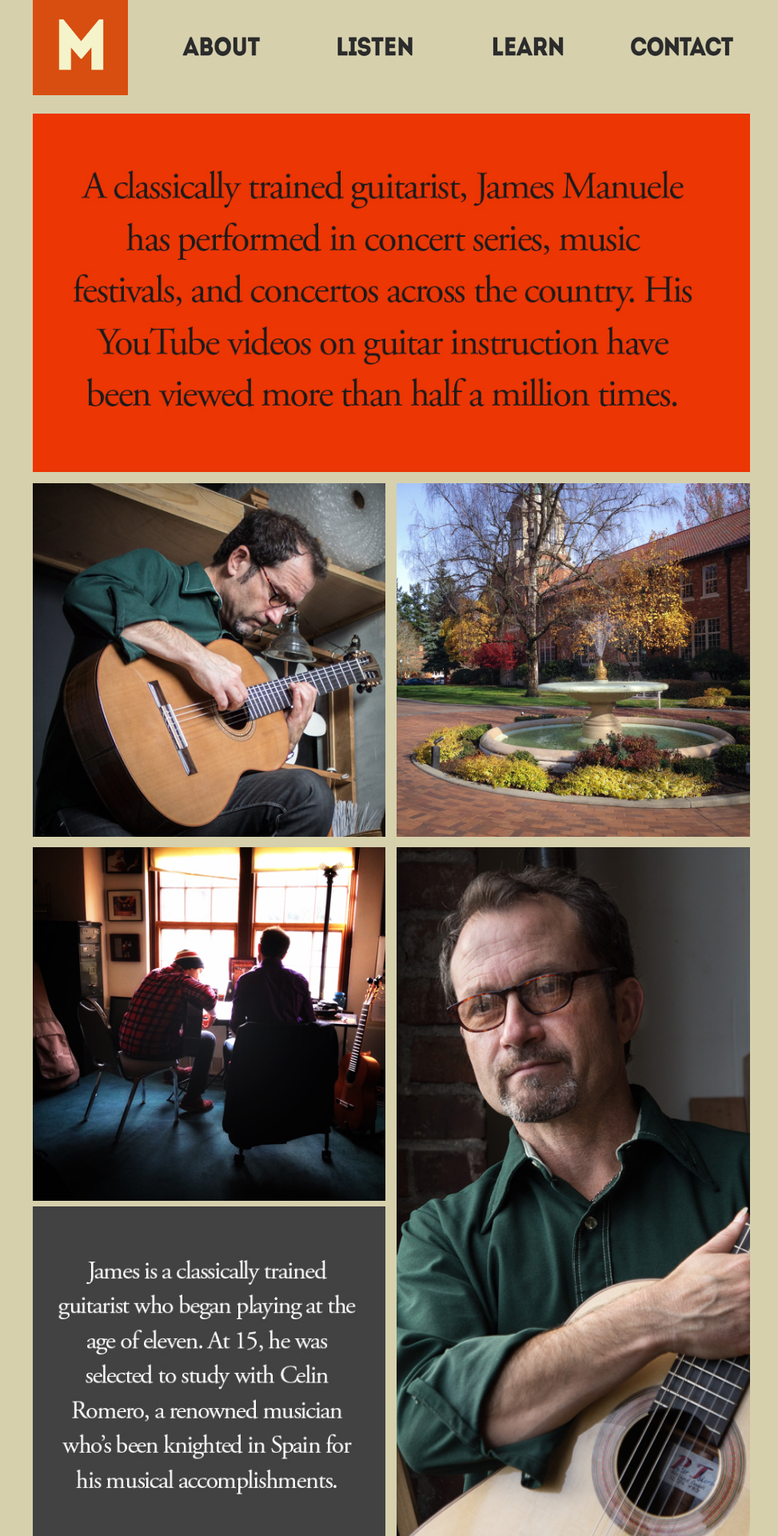
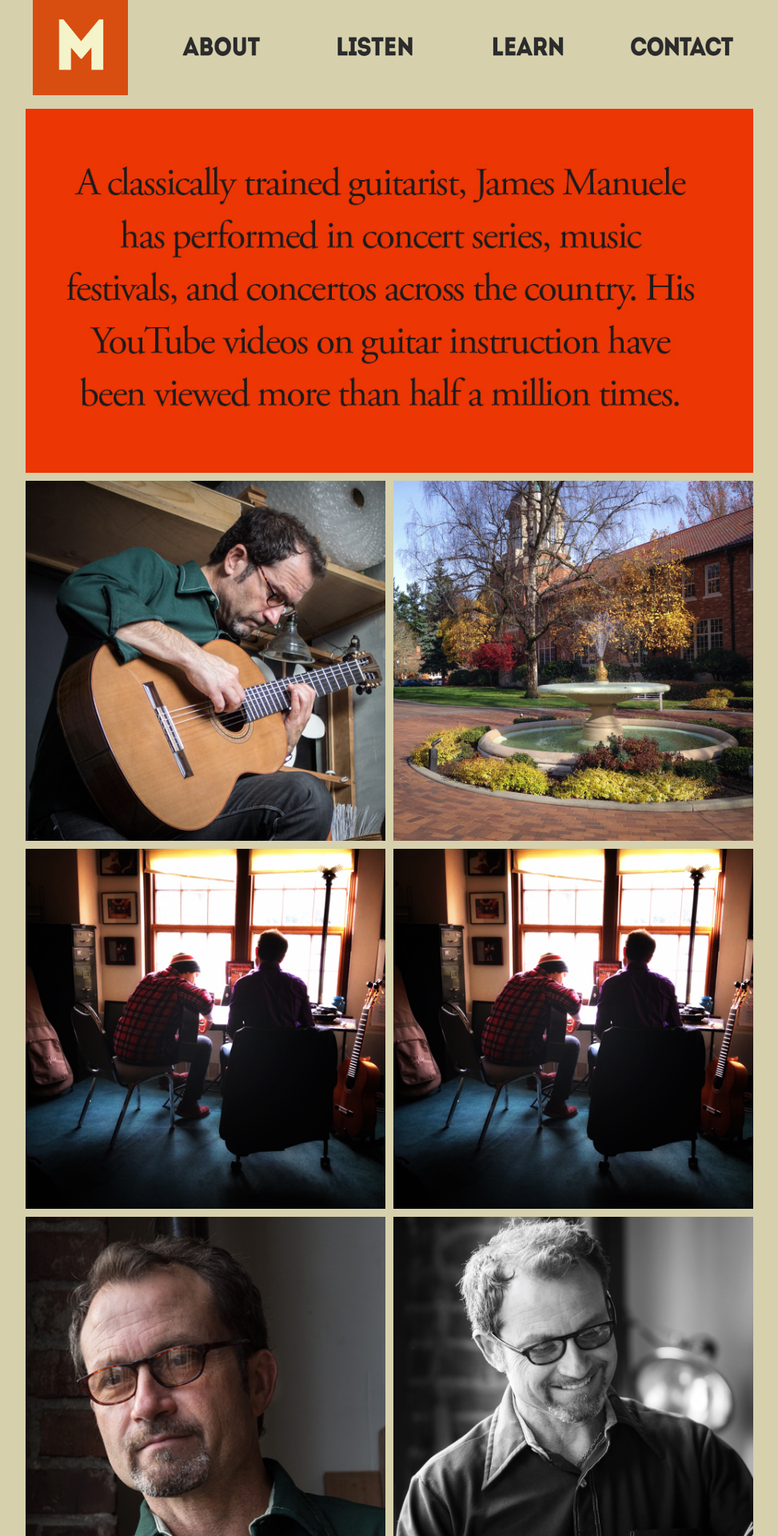
Before and after one commit to X10project/manuele, a PHP site: page / in a window 1280 px wide. Shown: the top 1920 px of the page at 80% size, without its empty margins (153-1126 px from the left). Run offline with PHP 8.4, Linux system fonts and the light colour scheme; some libraries are stand-ins or nearby versions.

Commit message:
incorporates floating cards

```diff
--- a/css/styles.css
+++ b/css/styles.css
@@ -48,7 +48,7 @@ a[class*="socicon-"] {
 }
 /* margin under the tiles */
 div.row {
-	margin-bottom: 1.5%;
+	/*margin-bottom: 1.5%;*/
 }
 /* span for portrait tiles */
 .row-span-2 .twelve.columns {
@@ -86,7 +86,7 @@ input.button-primary {
 	font-size: 1.1em;
 }
 @media (min-width: 550px) {
-	input, textarea{
+	input, textarea {
 		width: 70%;
 	}
 }
@@ -102,3 +102,26 @@ input.button-primary {
 :-ms-input-placeholder {
    font-family: 'Intro';
 }
+
+
+/*test cards*/
+@media (min-width: 275px) {
+	.card {
+		max-width: 50%;
+		float: left;
+		box-sizing: border-box;
+		border: 3px solid transparent;
+	}
+	.card.landscape {
+		max-width: 100%;
+	}
+}
+@media (min-width: 550px) {
+	.card {
+		border: 5px solid transparent;
+	}
+}
+footer {
+	clear: left;
+	padding-top: 50px;
+}
--- a/home.html
+++ b/home.html
@@ -50,40 +50,14 @@
 		<!-- modify pictures below -->
 		<!------------------------ -->
 
-		<div class="row"><!-- row | single picture -->
-
-			<img class="twelve columns tile" src="img/manuele-home-bio-quote.jpg">
-
-		</div><!-- end row -->
-
-		<div class="row"><!-- row | two pictures -->
-
-			<img class="six columns tile" src="img/manuele-about-jam.jpg">
-			<img class="six columns tile" src="img/manuele-marylhurst-campus.jpg">
-
-		</div><!-- end row -->
-
-		<div class="row row-span-2"><!-- row | three pictures -->
-
-			<div class="six columns tile">
-				<div class="row">
-					<img class="twelve columns tile" src="img/manuele-learn-marylhurst.jpg">
-				</div>
-				<div class="row">
-					<img class="twelve columns tile" src="img/manuele-romero-quote.jpg">
-				</div>
-			</div>
-			<div class="six columns tile">
-				<img class="twelve columns tile" src="img/manuele-tall-portrait.jpg">
-			</div>
-
-		</div><!-- end row -->
-
-		<div class="row"><!-- row | single picture -->
-
-			<img class="twelve columns tile" src="img/manuele-about-port-lg.jpg">
-
-		</div><!-- end row -->
+		<img class="u-max-full-width card landscape" src="img/manuele-home-bio-quote.jpg">
+		<img class="u-max-full-width card" src="img/manuele-about-jam.jpg">
+		<img class="u-max-full-width card" src="img/manuele-marylhurst-campus.jpg">
+		<img class="u-max-full-width card" src="img/manuele-learn-marylhurst.jpg">
+		<img class="u-max-full-width card" src="img/manuele-learn-marylhurst.jpg">
+		<img class="u-max-full-width card" src="img/manuele-tall-portrait.jpg">
+		<img class="u-max-full-width card" src="img/manuele-about-port-lg.jpg">
+		<img class="u-max-full-width card" src="img/manuele-about-port-lg.jpg">
 
 		<!------------------------ -->
 		<!-- modify pictures above -->
```
